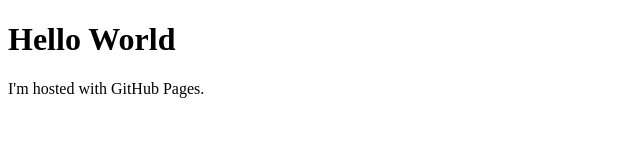
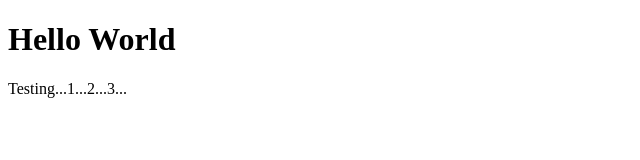
Before and after one commit to Kevnnnm/Kevnnnm.github.io, a plain HTML site: page index.html in a window 1280 px wide. Shown: the whole page, without its empty margins (0-640 px from the left). Drawn offline with Linux system fonts and the light colour scheme.

Commit message:
first commit

```diff
--- a/index.html
+++ b/index.html
@@ -2,6 +2,6 @@
 <html>
 <body>
 <h1>Hello World</h1>
-<p>I'm hosted with GitHub Pages.</p>
+<p>Testing...1...2...3...</p>
 </body>
 </html>
```
